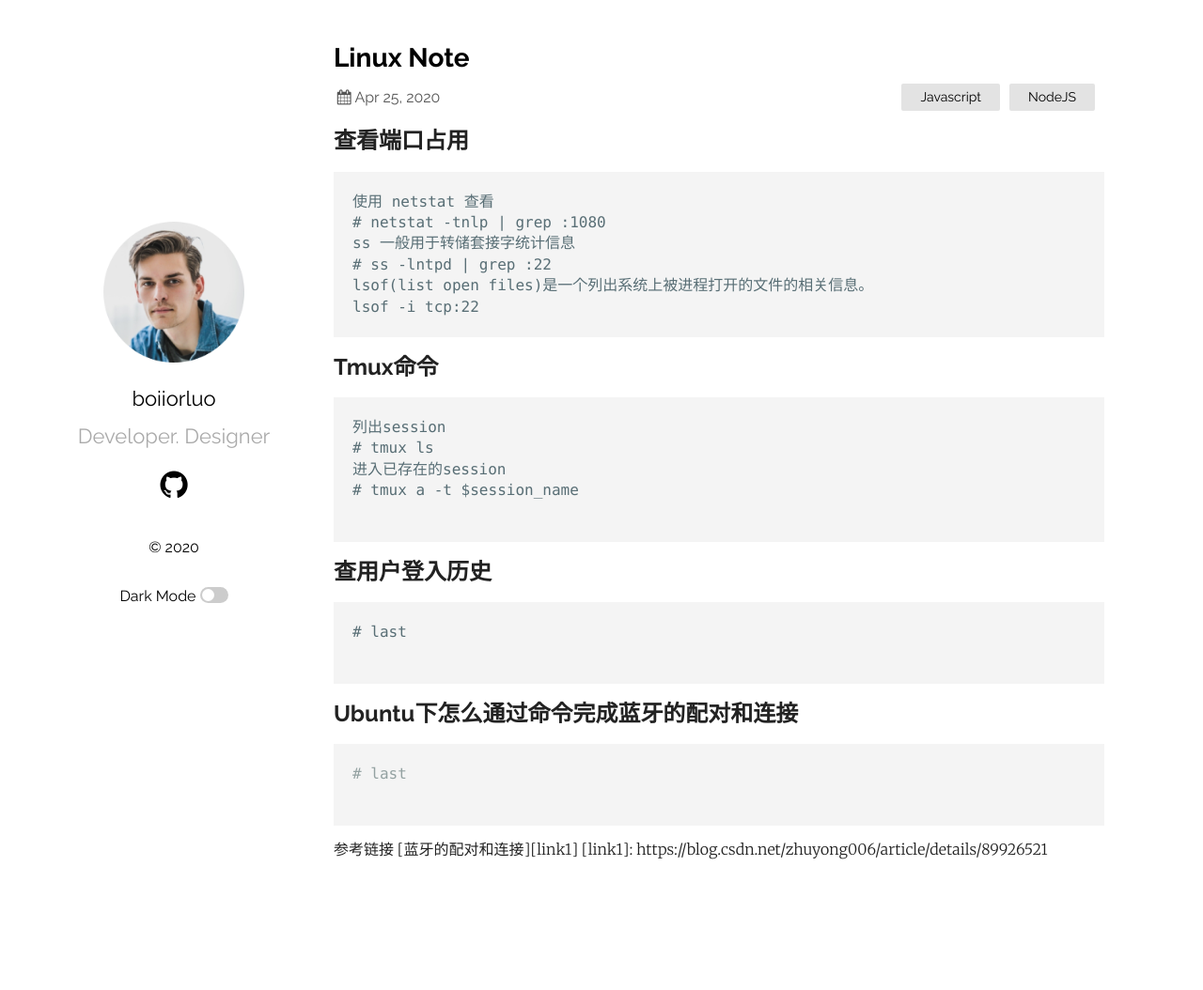
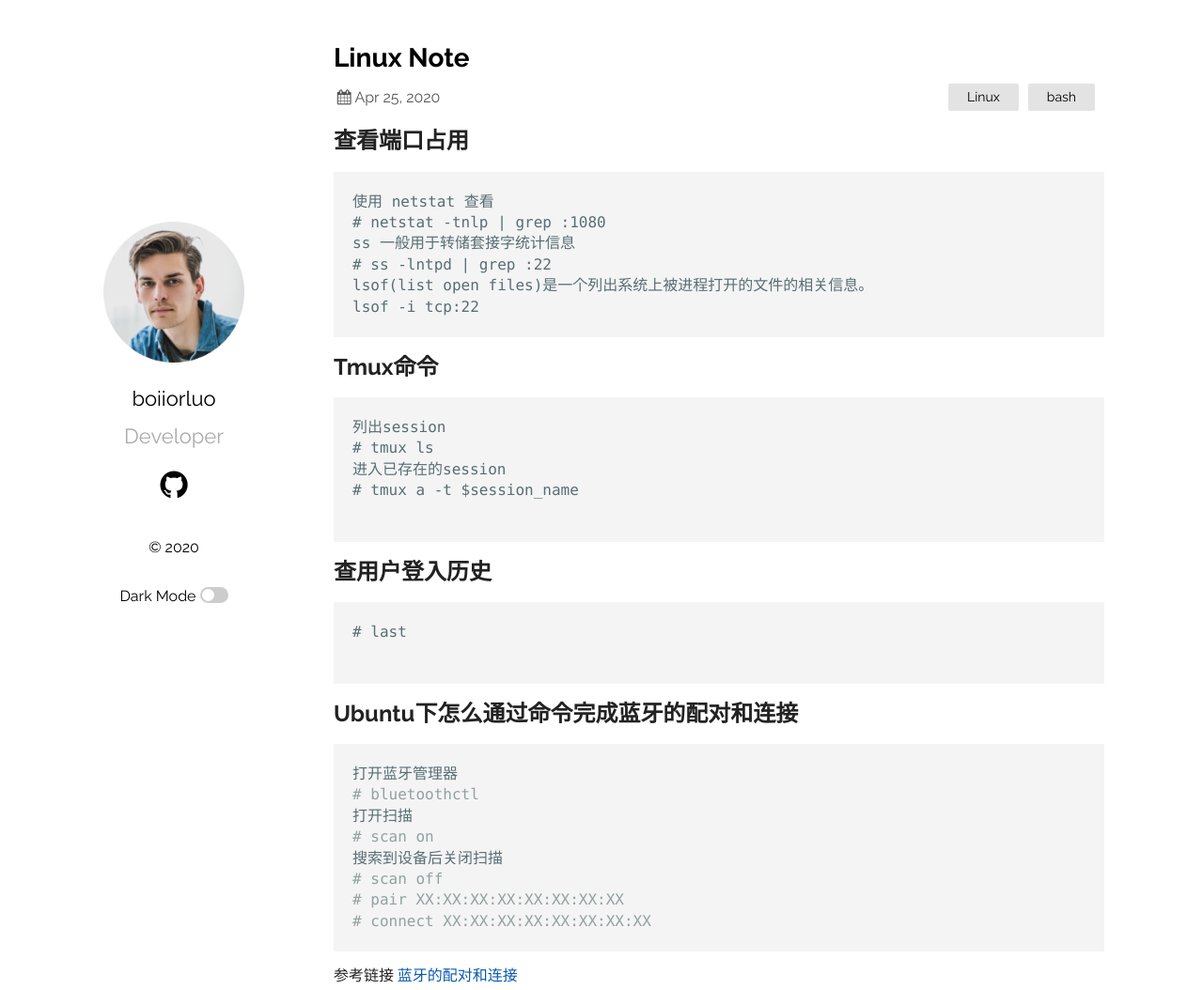
Before and after one commit to RodgerNO1/luojie.github.io, a Jekyll site: the page built from _posts/2020-04-25-Linux Notes.markdown, in a window 1280 px wide and 1054 px high. Shown: the whole window at 94% size. Built offline with Jekyll 4.4.1, drawn with Linux system fonts in a browser that asks for light colours.

Commit message:
plainwhite

````diff
--- a/_config.yml
+++ b/_config.yml
@@ -1,6 +1,6 @@
 title: Anote
-author: Boiiorluo
-email: boiiorluo@gmail.com
+author: Luojiecn
+email: boiior@outlook.com
 description: > # this means to ignore newlines until "show_exerpts:"
   Learning Note
 show_excerpts: true # set to true to show excerpts on the homepage
@@ -11,7 +11,7 @@ sass:
   sass_dir: _sass
 plainwhite:
   name: boiiorluo
-  tagline: Developer. Designer
+  tagline: Developer
   date_format: "%b %-d, %Y"
   sitemap: true # set to true to generate sitemap.xml content
   search: true # set to true to enable searchbar
--- a/_posts/2020-04-25-Linux Notes.markdown
+++ b/_posts/2020-04-25-Linux Notes.markdown
@@ -2,8 +2,7 @@
 layout: post
 title:  "Linux Note"
 date:   2020-04-25 22:00:00
-author:     "boiiorluo"
-categories: Javascript NodeJS
+categories: Linux bash
 ---
 
 ## 查看端口占用
@@ -33,8 +32,13 @@ lsof -i tcp:22
 ```
 ## Ubuntu下怎么通过命令完成蓝牙的配对和连接
 ```shell
-# last
-
+打开蓝牙管理器
+# bluetoothctl
+打开扫描
+# scan on
+搜索到设备后关闭扫描
+# scan off
+# pair XX:XX:XX:XX:XX:XX:XX:XX
+# connect XX:XX:XX:XX:XX:XX:XX:XX
 ```
-参考链接 [蓝牙的配对和连接][link1]
-[link1]: https://blog.csdn.net/zhuyong006/article/details/89926521
+参考链接 [蓝牙的配对和连接](https://blog.csdn.net/zhuyong006/article/details/89926521)
````
